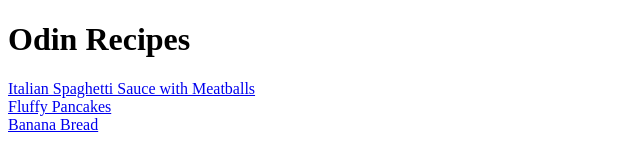
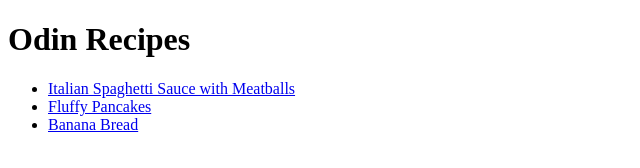
Before and after one commit to Nakul-root/odin-recipes, a plain HTML site: page index.html in a window 1280 px wide. Shown: the whole page, without its empty margins (0-640 px from the left). Drawn offline with Linux system fonts and the light colour scheme.

Commit message:
Order recipes in unordered list

```diff
--- a/index.html
+++ b/index.html
@@ -9,11 +9,11 @@
 
 <body>
     <H1>Odin Recipes</H1>
-    <a href="./recipes/spaghetti.html">Italian Spaghetti Sauce with Meatballs</a>
-    <br>
-    <a href="./recipes/pancake.html">Fluffy Pancakes</a>
-    <br>
-    <a href="./recipes/banana.html">Banana Bread</a>
+    <ul>
+        <li><a href="./recipes/spaghetti.html">Italian Spaghetti Sauce with Meatballs</a></li>
+        <li><a href="./recipes/pancake.html">Fluffy Pancakes</a></li>
+        <li><a href="./recipes/banana.html">Banana Bread</a></li>
+    </ul>
 
 </body>
 
```
